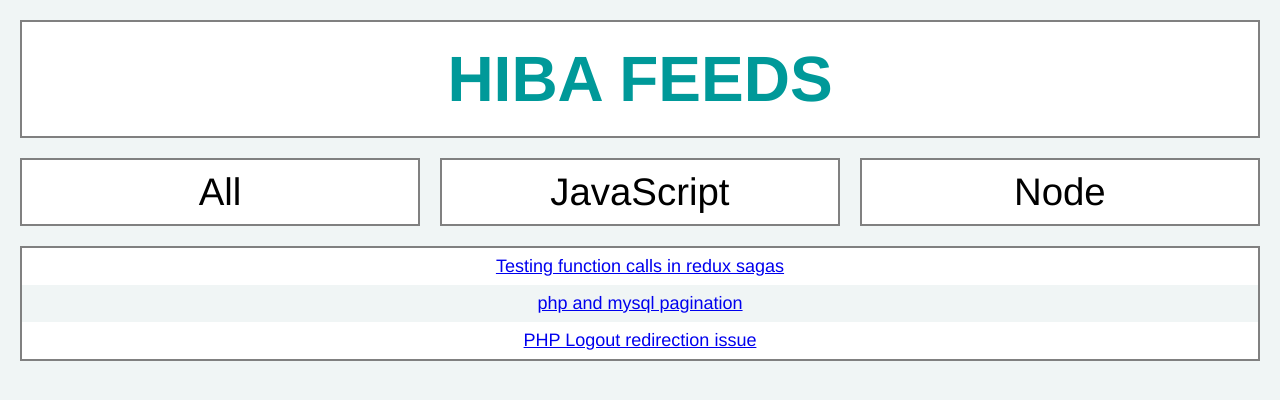
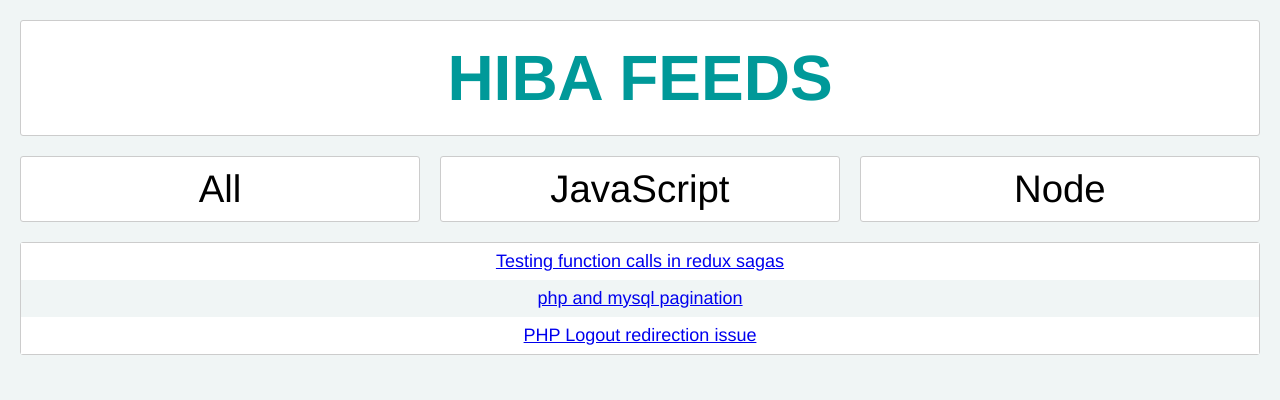
Before and after one commit to jema28/wk5-inspo, a website: page public/index.html in a window 1280 px wide. Drawn offline with Linux system fonts and the light colour scheme.

Commit message:
changed border styling in style.css

```diff
--- a/public/style.css
+++ b/public/style.css
@@ -26,7 +26,8 @@ h1 {
   font: bold 5vw Helvetica;
   color: #099;
   background-color: white;
-  border: 2px solid gray;
+  border: 1px solid #ccc;
+  border-radius: 3px;
 }
 
 .button-wrap {
@@ -47,7 +48,8 @@ h1 {
   width: calc((100% / 3) - 13.4px);
   padding: 10px 0;
   background-color: white;
-  border: 2px solid gray;
+  border: 1px solid #ccc;
+  border-radius: 3px;
 }
 
 .tag-button.middle {
@@ -63,7 +65,8 @@ h1 {
 .posts-container {
   margin: 20px;
   font: 18px Helvetica;
-  border: 2px solid gray;
+  border: 1px solid #ccc;
+  border-radius: 3px;
 }
 
 .stack-post {
```
